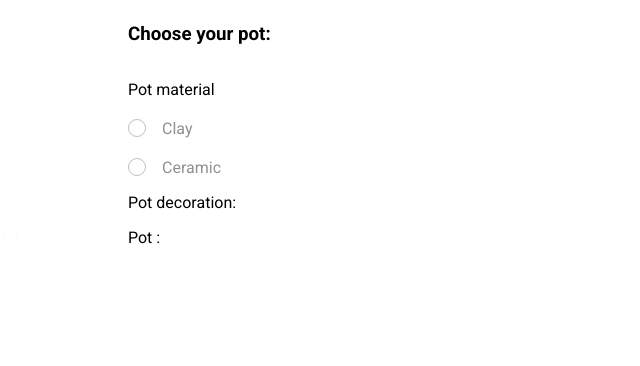
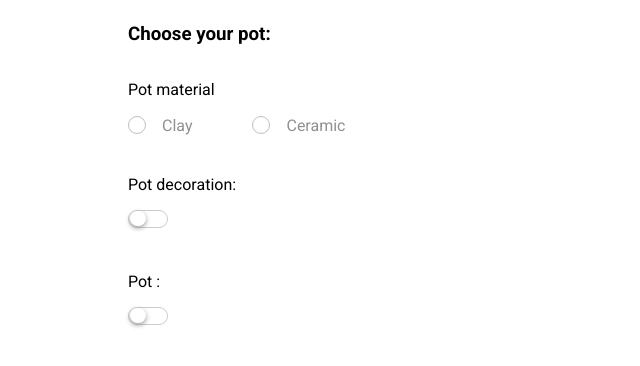
Before and after one commit to Wiktor124/plants, a website with bundled scripts: page customize.html in a window 1280 px wide. Shown: the part 68-434 px from the top of the page, without its empty margins (0-640 px from the left). Built offline with nearby package versions, Linux system fonts and the light colour scheme.

Commit message:
commit styles customize

```diff
--- /dev/null
+++ b/styles/sass/_customize.scss
@@ -0,0 +1,68 @@
+.container-option{
+  display: flex;
+}
+
+.lateral-space{
+  margin-right: 60px;
+}
+
+.top-space{
+  margin-top: 40px;
+}
+
+.height-null{
+  height: 0;
+}
+
+/* The switch - the box around the slider */
+.switch {
+  font-size: 7px;
+  position: relative;
+  display: inline-block;
+  width: 40px;
+  height: 18px;
+ }
+
+ /* Hide default HTML checkbox */
+ .switch input {
+  opacity: 1;
+  width: 0;
+  height: 0;
+ }
+
+ /* The slider */
+ .slider {
+  position: absolute;
+  cursor: pointer;
+  top: 0;
+  left: 0;
+  right: 0;
+  bottom: 0px;
+  background: #fff;
+  transition: .4s;
+  border-radius: 30px;
+  border: 1px solid #ccc;
+ }
+
+ .slider:before {
+  position: absolute;
+  content: "";
+  height: 2.2em;
+  width: 2.2em;
+  border-radius: 16px;
+  left: 1.2px;
+  top: 0;
+  bottom: 0;
+  background-color: white;
+  box-shadow: 0 2px 5px #999999;
+  transition: .4s;
+ }
+
+ input:checked + .slider {
+  background-color: $purple;
+  border: 1px solid transparent;
+ }
+
+ input:checked + .slider:before {
+  transform: translateX(3.1em);
+ }
--- a/styles/sass/styles.scss
+++ b/styles/sass/styles.scss
@@ -3,3 +3,4 @@
 @import './breakpoints';
 @import './form';
 @import './plant-card';
+@import './customize';
```
Also changed, not shown: styles/css/styles.css.
